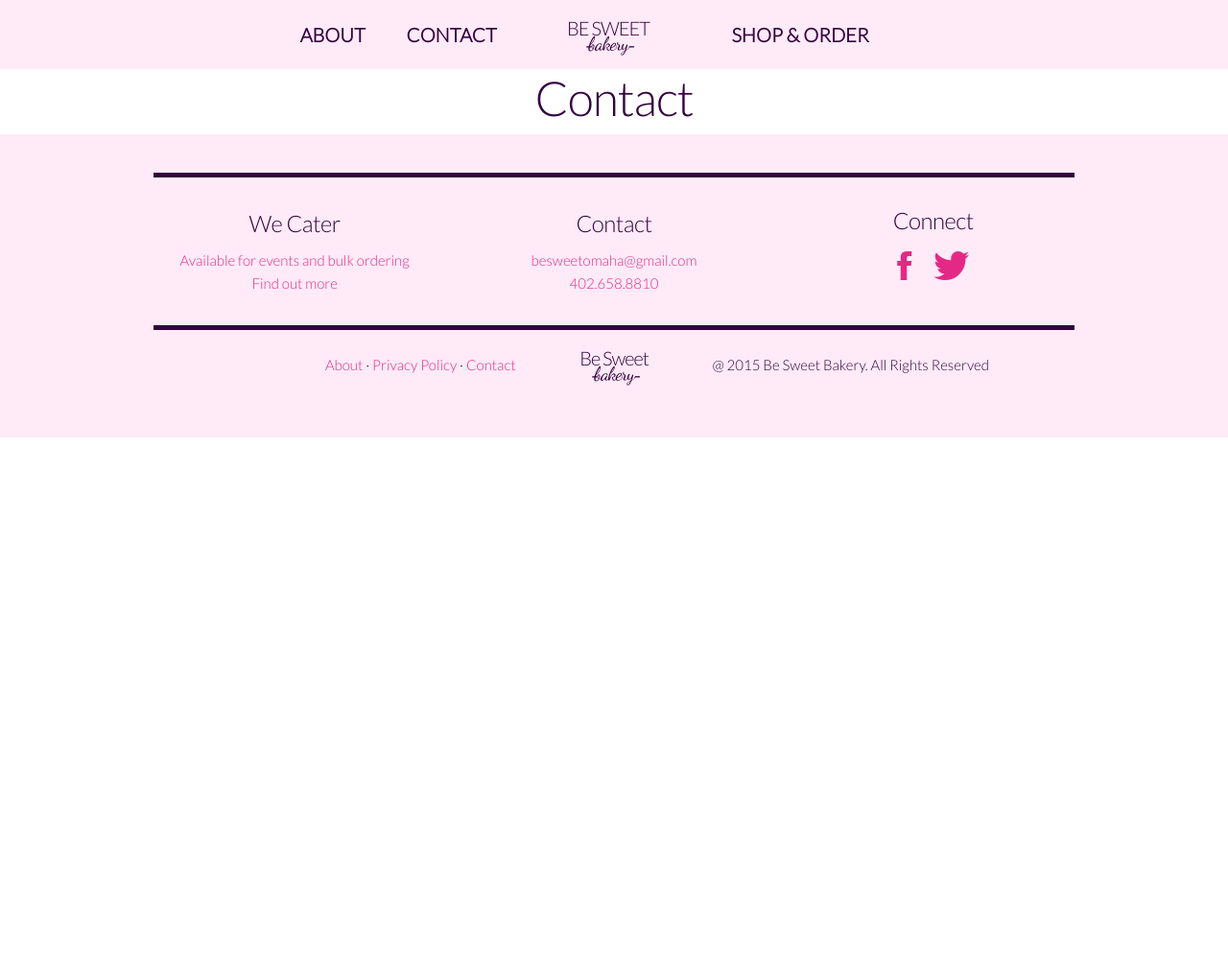
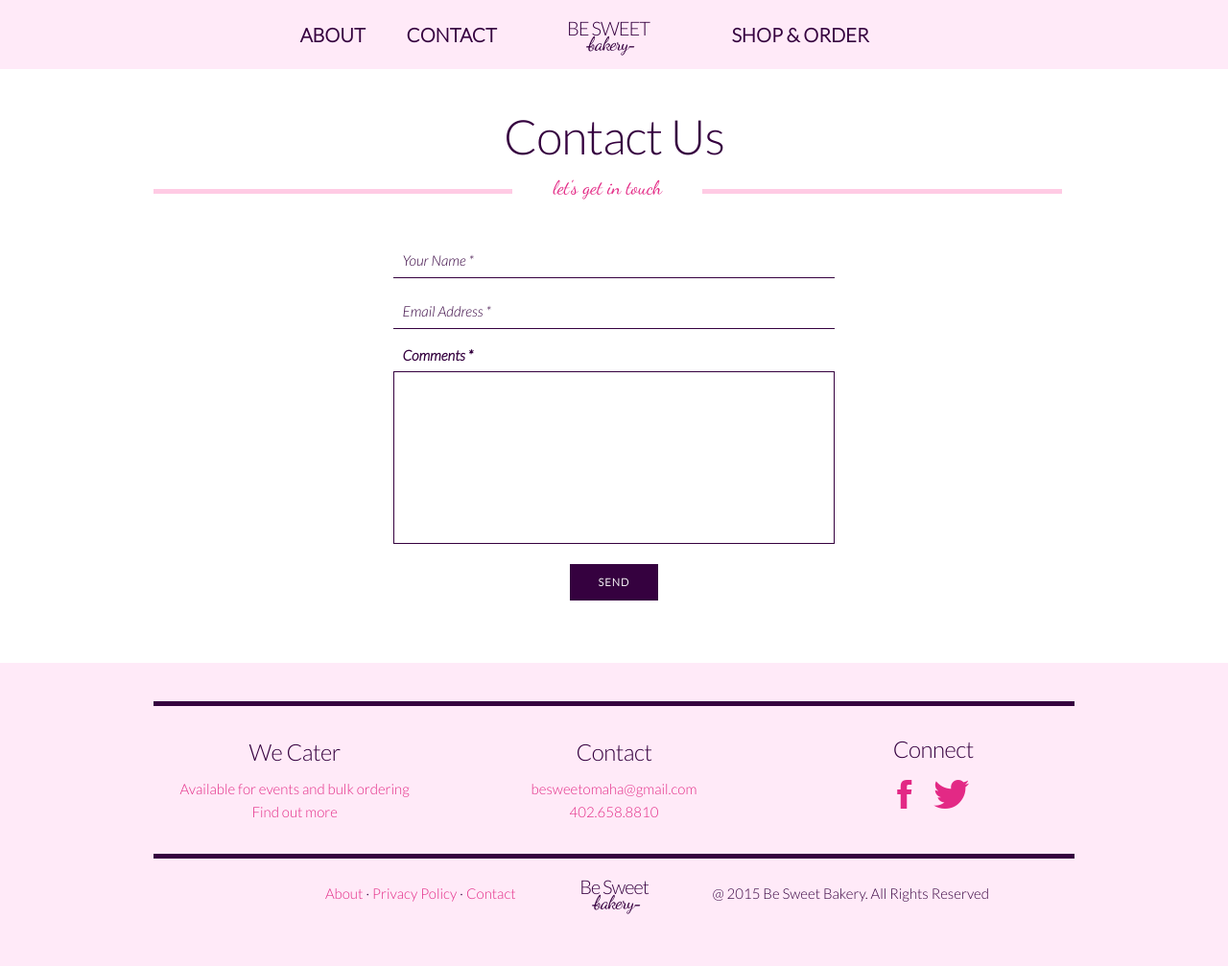
Before and after one commit to bparriott77/blissfull-bites, a Jekyll site: the page built from contact.html, in a window 1280 px wide. Shown: the whole page at 96% size. Built offline with Jekyll 4.4.1, drawn with Linux system fonts in a browser that asks for light colours; before the commit the page ends 900 px from its top, so only the background shows below that.

Commit message:
Create contact page

```diff
--- a/_sass/_skeleton-overrides.scss
+++ b/_sass/_skeleton-overrides.scss
@@ -3,14 +3,10 @@
 	margin-bottom: 0.8rem;
 }
 
-input[type] {
-	border: 0 !important;
-	border-radius: 0 !important;
-}
-
-input[type=submit] {
-	background-color: $light !important;
-	color: $dark !important;
+input[type],
+textarea {
+	border: 0;
+	border-radius: 0;
 }
 
 a {
--- a/assets/css/main.scss
+++ b/assets/css/main.scss
@@ -62,10 +62,14 @@
 		background-color: $lightest;
 	}
 
+    &.medium {
+		background-color: $light;
+    }
+
 	&.dark {
 		background-color: $dark;
 
-		h1 {
+		h1, h4 {
 			color: $light-font;
 		}
 	}
@@ -73,18 +77,75 @@
 	form {
 		padding-top: 4rem;
 		text-align: center;
+
+        &:not(.alternative) {
+            input {
+                display: block;
+
+                &[type=submit] {
+                    background-color: $light;
+                    color: $dark;
+                    margin: 0 auto;
+                }
+
+                &:not([type=submit]) {
+                    margin: 0 auto 3rem auto;
+                    width: 35rem;
+                }
+            }
+        }
+
+        &.alternative {
+            text-align: left;
+
+            label {
+                color: $dark;
+                font-style: italic;
+                margin-left: 1rem;
             }
 
             input {
                 display: block;
 
                 &[type=submit] {
-			margin: 0;
+                    background-color: $dark;
+                    color: $lightest;
+                    margin: 0 auto;
                 }
 
                 &:not([type=submit]) {
-			margin: 0 auto 3rem auto;
-			width: 35rem;
+                    border: 0;
+                    border-bottom: 1px solid $dark;
+                    outline: 0;
+                }
+            }
+
+            textarea {
+                border: 1px solid $dark;
+                height: 18rem;
+                outline: 0;
+                resize: none;
+            }
+
+            ::-webkit-input-placeholder {
+                color: $dark;
+                font-style: italic;
+            }
+
+            :-moz-placeholder { /* Firefox 18- */
+                color: $dark;
+                font-style: italic;
+            }
+
+            ::-moz-placeholder {  /* Firefox 19+ */
+                color: $dark;
+                font-style: italic;
+            }
+
+            :-ms-input-placeholder {
+                color: $dark;
+                font-style: italic;
+            }
         }
 	}
 }
--- a/contact.html
+++ b/contact.html
@@ -3,4 +3,28 @@
 permalink: contact/
 ---
 
-<h1>Contact</h1>
+<section class="light">
+	<div class="container">
+		<h1>Contact Us</h1>
+		<div class="subheader">
+			<hr />
+			<div>let's get in touch</div>
+			<hr />
+		</div>
+        <div class="row">
+            <div class="three columns">&nbsp;</div>
+            <div class="six columns">
+                <form class="alternative" action="#" method="post">
+                    <input class="u-full-width" type="text" name="name" placeholder="Your Name *">
+                    <input class="u-full-width" type="email" name="email" placeholder="Email Address *">
+                    <label for="comments">Comments *</label>
+                    <textarea class="u-full-width" name="comments" ></textarea>
+                    <input type="hidden" name="_next" value="/">
+					<input type="hidden" name="_subject" value="Be Sweet Bakery - Contact Us">
+					<input class="button-primary" type="submit" value="Send">
+                </form>
+            </div>
+            <div class="three columns">&nbsp;</div>
+        </div>
+    </div>
+</section>
```
Also changed, not shown: about.html (+43 -1 lines), shop.html (+43 -1 lines). Lines whose indentation alone changed are shown as unchanged.
